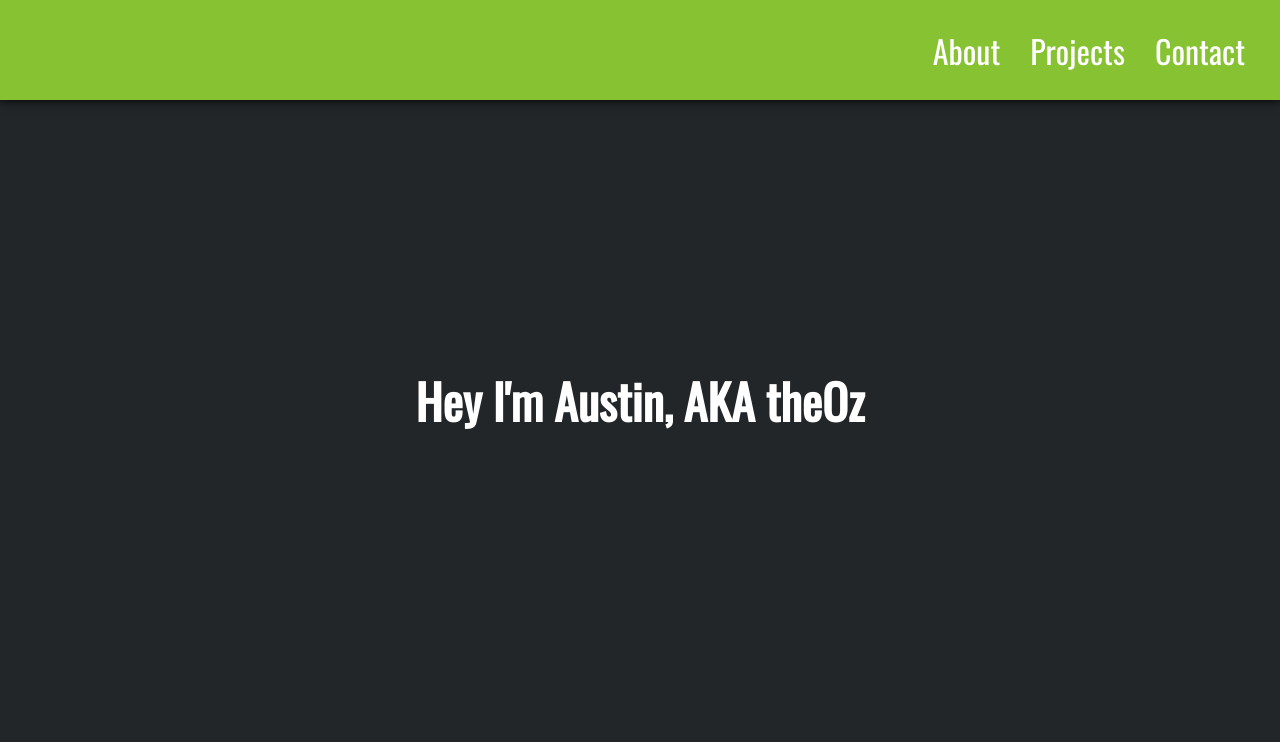
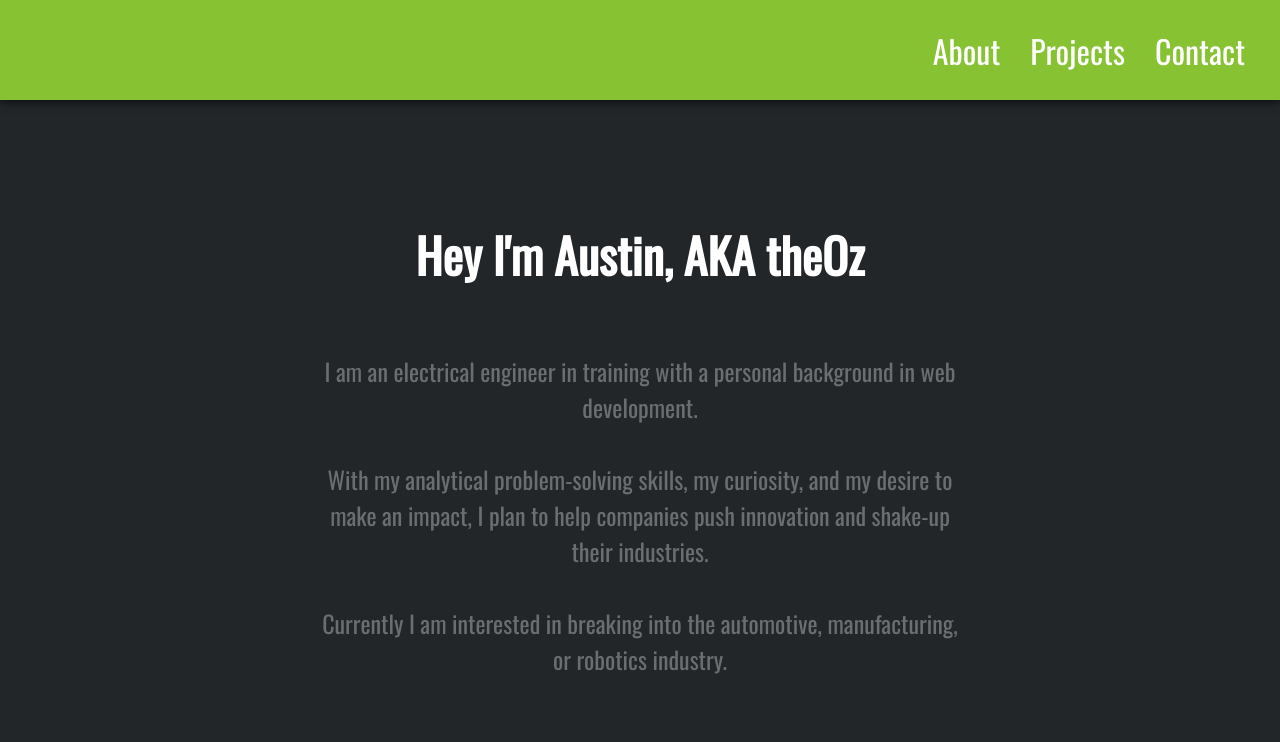
Before and after one commit to The0z/PersonalPortfolio2021, a plain HTML site: page index.html in a window 1280 px wide. Shown: the top 742 px of the page. Drawn offline with nearby package versions, Linux system fonts and the light colour scheme.

Commit message:
Final Project

```diff
--- a/index.css
+++ b/index.css
@@ -58,15 +58,24 @@ h1::before{
 
 #welcome-section{
     display: flex;
-    flex-direction: row;
-    align-items: center; /* Centers in y plane */
-    justify-content: center; /* Centers in x plane */
+    flex-direction: column;
+    align-items: center; /* Centers in x plane */
+    justify-content: center; /* Centers in y plane */
     /* top right bottom left */
     height: 100vh;
     width: 100%;
-    padding: 10vh;
+    padding-top: 10vh;
     background-color: #222629;
     color: white;
+}
+
+#aboutMeArticle{
+    width: 90vw;
+}
+
+#aboutMeP{
+    text-align: center;
+    color: #6B6E70;
 }
 
 #projects{
@@ -152,6 +161,10 @@ h1::before{
 /* Put this at the end so it overwrites things properly! */
 @media only screen and (min-width: 768px) {
     /* Desktop Settings */
+    #aboutMeArticle{
+        font-size: 1.5rem;
+        width: 50vw;
+    }
     h1{
         font-size: 3rem;
     }
--- a/index.html
+++ b/index.html
@@ -23,7 +23,11 @@
         <header>
             <h1>Hey I'm Austin, AKA theOz</h1>
         </header>
-        <article>
+        <article id="aboutMeArticle">
+            <p id='aboutMeP'>I am an electrical engineer in training with a personal background in web development. <br><br>
+            With my analytical problem-solving skills, my curiosity, and my desire to make an impact, I plan to help companies push innovation and shake-up their industries. <br>
+            <br> Currently I am interested in breaking into the automotive, manufacturing, or robotics industry.
+            <p>
         </article>
     </section>
     <section id='projects'>
```
Also changed, not shown: 3 other files.
